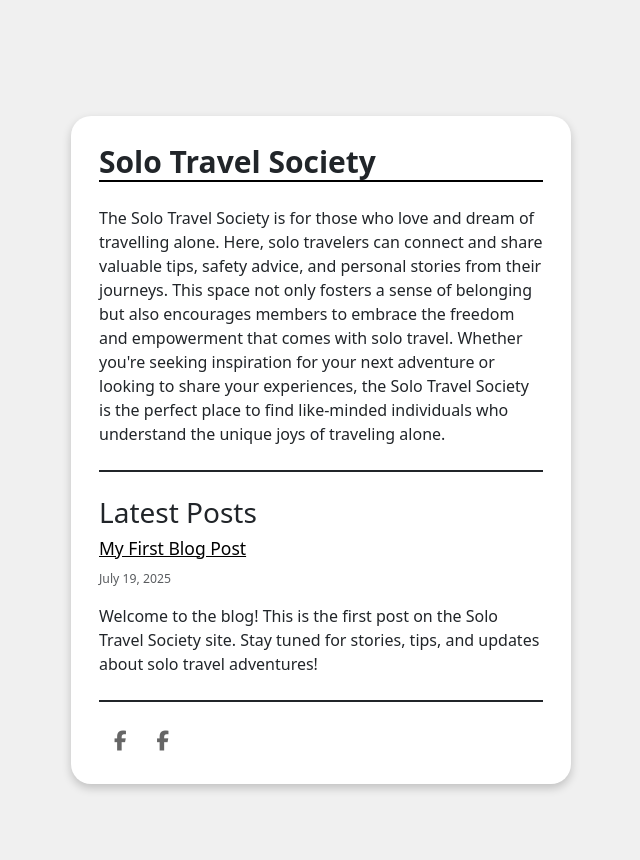
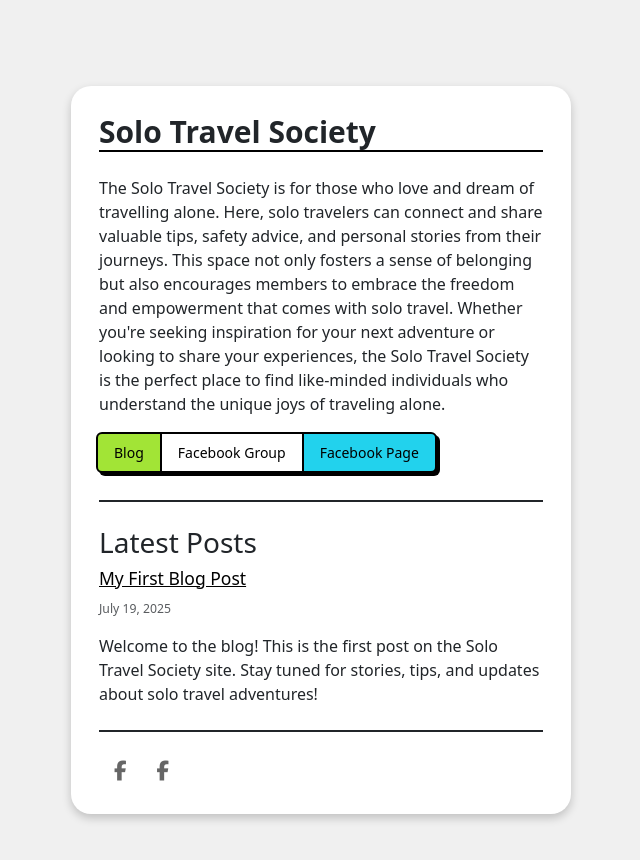
Before and after one commit to solotravelsociety/solotravelsociety.com, a Jekyll site: the page built from index.md, in a window 1280 px wide. Shown: the top 860 px of the page, without its empty margins (319-959 px from the left). Built offline with Jekyll 4.4.1, drawn with Linux system fonts in a browser that asks for light colours; nearby versions of some CDN libraries.

Commit message:
Add links.

```diff
--- a/index.md
+++ b/index.md
@@ -12,6 +12,11 @@ title: Solo Travel Society
       <p>
         The Solo Travel Society is for those who love and dream of travelling alone. Here, solo travelers can connect and share valuable tips, safety advice, and personal stories from their journeys. This space not only fosters a sense of belonging but also encourages members to embrace the freedom and empowerment that comes with solo travel. Whether you're seeking inspiration for your next adventure or looking to share your experiences, the Solo Travel Society is the perfect place to find like-minded individuals who understand the unique joys of traveling alone.
       </p>
+      <div class="btn-group">
+        <a href="https://www.solotraveler.org/" class="btn btn-primary">Blog</a>
+        <a href="https://www.facebook.com/groups/thesolotravelsociety/" class="btn btn-secondary">Facebook Group</a>
+        <a href="https://www.facebook.com/thesolotravelsociety/" class="btn btn-info" aria-current="page">Facebook Page</a>
+      </div>
       <!--<p><a href="https://www.digitalnomadsweekly.com/#/portal/signup" title="Join Digital Nomads Weekly" target="_blank">Subscribe</a> to the Digital Nomads Weekly <a href="https://www.digitalnomadsweekly.com/" title="Digital Nomads Weekly" target="_blank">newsletter</a>.</p>-->
       <hr class="my-4">
       <h2>Latest Posts</h2>
```
